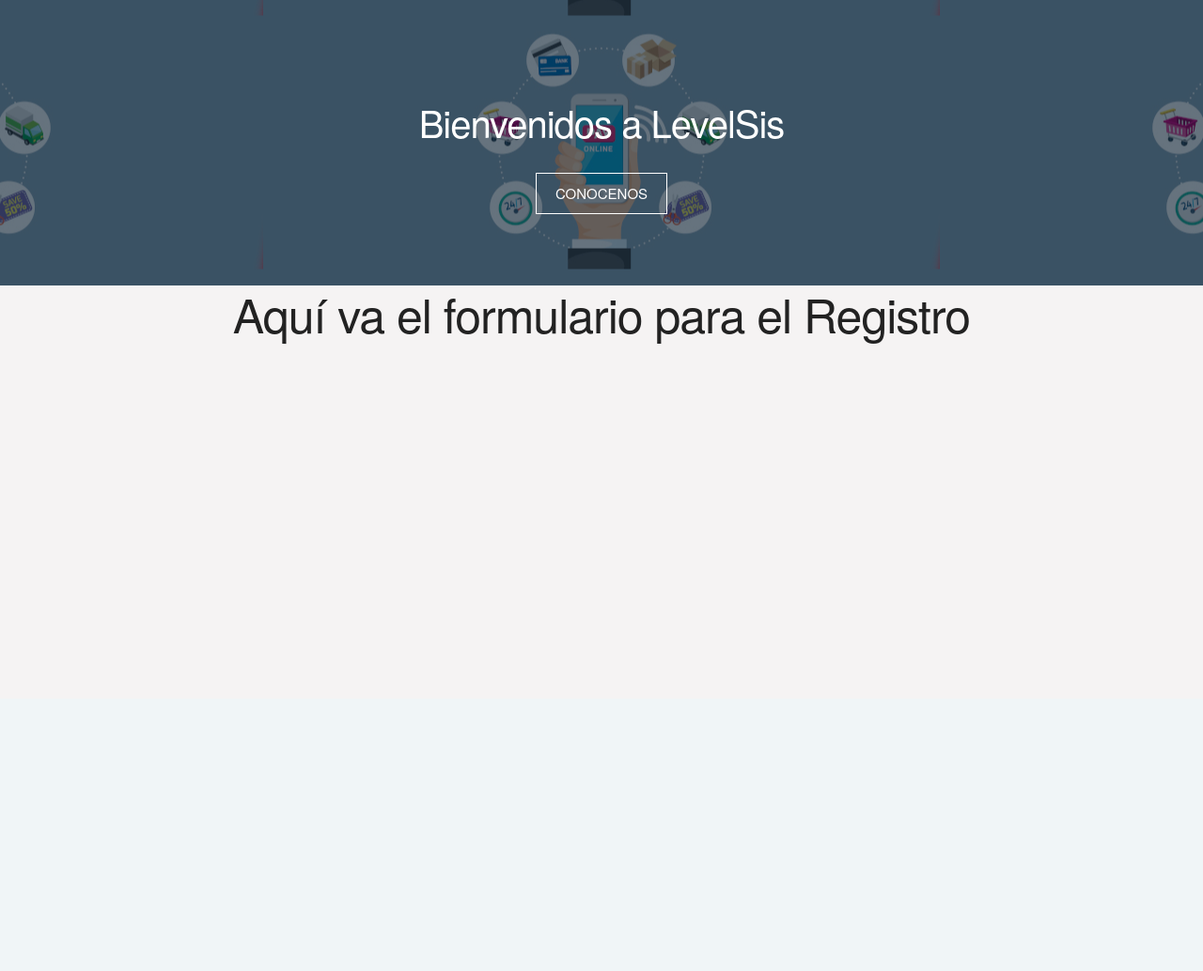
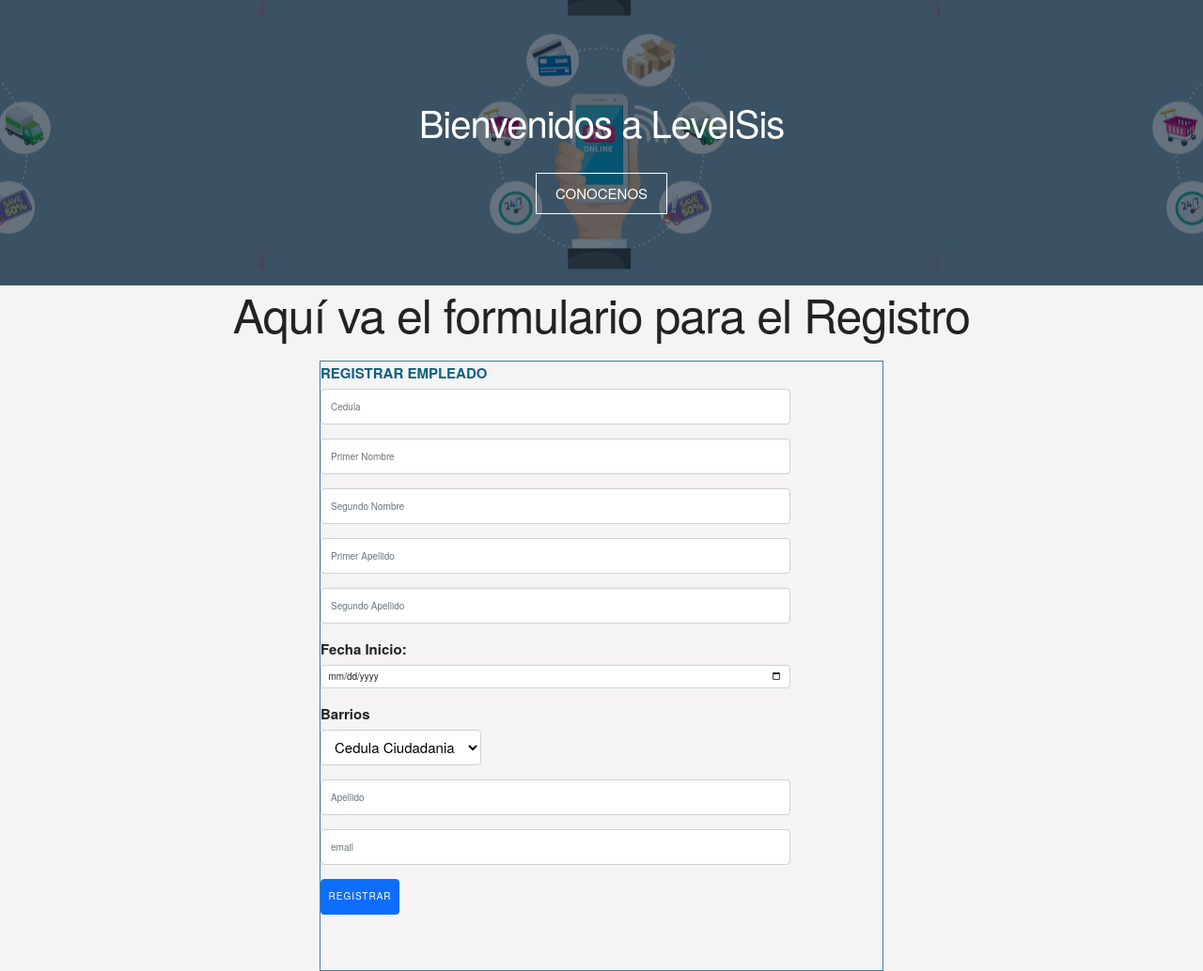
Before and after one commit to NMEJIA93/AlmacenProductos, a Node project: template views/v-customer/registerCustomer.hbs in a window 1280 px wide. Shown: the part 56-1090 px from the top of the page at 94% size. Before the commit the page ends 423 px from the top, so only its background shows below. Run offline with Node 20 templates, Linux system fonts and the light colour scheme; the template is opened without the code that fills it, so the values that code supplies are empty; some libraries are stand-ins or nearby versions.

Commit message:
Modificacion en vistas Registro Cliente

```diff
--- a/server1.js
+++ b/old/server1.js
@@ -59,6 +59,6 @@ app.listen(port,()=>{
 
 
 // Rutas
-app.use(require('./routes/index'));
+app.use(require('../routes/index'));
 
 module.exports = app;
--- a/public/css/estilos.css
+++ b/public/css/estilos.css
@@ -145,6 +145,28 @@ body {
 
 }
 
+/*************************************************************
+****************Estilos de ventana Registro*******************
+*************************************************************/
+/* .divRegistroCliente {
+
+    position: relative;
+  } */
+
+  .Registro-Cliente {
+
+    width: 100%;
+    height: 100%;
+   /*  color: white;
+    background-color: rgba(0, 22, 40, .6); */
+    display: flex;
+    flex-direction: column;
+    justify-content: center;
+    align-items: center;
+  }
+
+
+
 /* @media screen and (max-width:959px) {
     #Logo1 {
         color: rgb(240, 11, 11);
@@ -165,6 +187,8 @@ body {
 /*###############################################################
 ###########################  INSERT  #############################*
 #################################################################*/
+
+/*
 .cuerpoIndex div {
     display: inline-block;
     width: 100vw;
@@ -176,16 +200,14 @@ body {
 
 .cuerpoIndex .cuerpo-derecho {
     float: left;
-    /* text-align: center; */
+
     background-color: rgba(12, 97, 131, 0.774);
     width: 20vw;
 }
 
 .cuerpoIndex .cuerpo-izquierdo {
-    /* text-align: center; */
+
     background-color: rgb(205, 243, 252);
-    /* background: linear-gradient(to right, #b5cfd9, #327a97); */
-    /* margin-bottom: 15px; */
     padding-top: 20px;
     width: 80vw;
 
@@ -217,7 +239,7 @@ textarea {
 .fieldset {
     background: linear-gradient(to right, #b5cfd9, #327a97);
     border-radius: 5px;
-    /* width:40vw;   */
+
 }
 
 .cuerpoIndex .cuerpo-derecho a {
@@ -240,6 +262,9 @@ textarea {
     background-color: rgba(5, 9, 71, 0.9);
     transition: .4s;
 }
+
+*/
+
 
 .PiePagina {
     background-color: rgba(12, 97, 131, 0.774);
--- a/routes/customer_routes.js
+++ b/routes/customer_routes.js
@@ -9,8 +9,7 @@ const router = express.Router();
 
 // Registro
 router.get('/singin', (req, res) => { res.render('v-customer/registerCustomer') });
-
-
+/* router.get('/cliente/singin', (req, res) => { res.render('v-customer/registerCustomer') }); */
 
 //Loguin
 router.get('/loguin', (req, res) => { res.render('v-loguin/loguinCustomer') });
--- a/routes/index.js
+++ b/routes/index.js
@@ -6,6 +6,9 @@ router.get('/',(req,res)=>{
     res.render('index')
 });
 
-
+/* router.get('*', (req, res) => {
+    res.send('Pagina no encontrada')
+ res.sendFile(__dirname + '/Public/404.html');
+}) */
 
 module.exports = router;
--- a/views/partials/header.hbs
+++ b/views/partials/header.hbs
@@ -4,8 +4,8 @@
         <label for="" class="logo" id="Logo1">LevelSis</label>
         <ul class="menu_items">
             <li class="active"> {{!-- <img src="resources/img/RegistrarUsuario.png" alt=""> --}}<a href="http://localhost:8080" target="_blank">HOME</a></li>
-            <li><a href="http://localhost:8080/loguin">LOG IN</a></li>
-            <li><a href="http://localhost:8080/singin">REGISTRAR</a></li>
+            <li><a href="http://localhost:8080/{{!-- cliente/ --}}loguin">LOG IN</a></li>
+            <li><a href="http://localhost:8080/{{!-- cliente/ --}}singin">REGISTRAR</a></li>
             {{!-- <li><a href="#">Portafolio</a></li> --}}
         </ul>
 
--- a/views/v-customer/registerCustomer.hbs
+++ b/views/v-customer/registerCustomer.hbs
@@ -1 +1,64 @@
-<h1>Aquí va el formulario para el Registro</h1>
+<div class="divRegistroCliente">
+    <h1>Aquí va el formulario para el Registro</h1>
+
+
+    <div class="Registro-Cliente" id="Rcliente">
+        <fieldset class="fieldset" ;
+            style=" margin:auto 10%; width:600px; border: 1px solid rgba(12, 97, 131, 0.774); ">
+            <legend style="color:  rgba(12, 97, 131, 1);">REGISTRAR EMPLEADO</legend>
+
+            <form class="formulario" action="/empleados" method="POST" style="width:500px;"> {{!-- Modificar para este proyecto --}}
+
+                {{!-- <label for="exampleFormControlInput1" class="form-label">Cedula</label> --}}
+                <input type="number" class="form-control" id="id" name="id" placeholder="Cedula">
+
+                {{!-- <label for="exampleFormControlInput1" class="form-label">Nombre</label> --}}
+                <input type="text" class="form-control" id="primer-nombre" name="primer-nombre"
+                    placeholder="Primer Nombre">
+
+                <input type="text" class="form-control" id="segundo-nombre" name="segundo-nombre"
+                    placeholder="Segundo Nombre">
+
+                <input type="text" class="form-control" id="primer-apellido" name="primer-apellido"
+                    placeholder="Primer Apellido">
+
+                <input type="text" class="form-control" id="segundo-apellido" name="segundo-apellido"
+                    placeholder="Segundo Apellido">
+
+                <label class="fecha-nacimiento" for="start">Fecha Inicio:</label>
+                <input type="date" class="form-control" id="fecha-nacimiento" name="fecha_inicio" min="1950-01-01"
+                    max="2030-12-31">
+
+
+
+                <label for="Tipo de Documento">Barrios</label>
+                <select name="barrios" id="barrios" class="tipo-documento" id="tipo-documento">
+                    {{!-- <option value="ninguno">Seleccione una opcion</option> --}}
+                    <option value="cc">Cedula Ciudadania</option>
+                    <option value="ce">Cedula Extrangeria</option>
+                </select>
+
+
+
+
+                {{!-- <label for="exampleFormControlInput1" class="form-label">Apellido</label> --}}
+                <input type="text" class="form-control" id="apellido" name="apellido" placeholder="Apellido">
+
+                {{!-- <label for="exampleFormControlInput1" class="form-label">Email</label> --}}
+                <input type="text" class="form-control" id="email" name="email" placeholder="email">
+
+
+                <div class="div_bnt_registrarPermiso">
+                    <button class=" btn btn-primary  bnt_registrarPermiso" type="submit">Registrar</button>
+                </div>
+
+                <br>
+
+
+            </form>
+        </fieldset>
+
+
+
+    </div>
+</div>
```
Also changed, not shown: server.js (+4 -3 lines), old/config.js (renamed from config.js), public/js/CarritoCompras.js (renamed from public/js/app.js).
